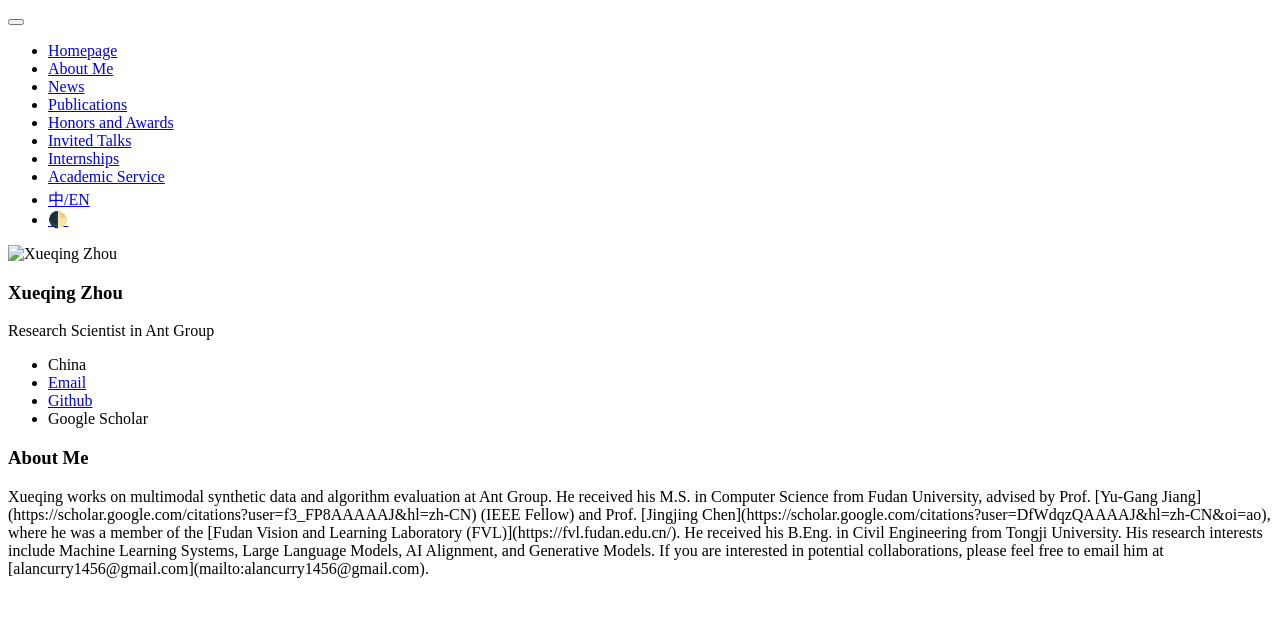
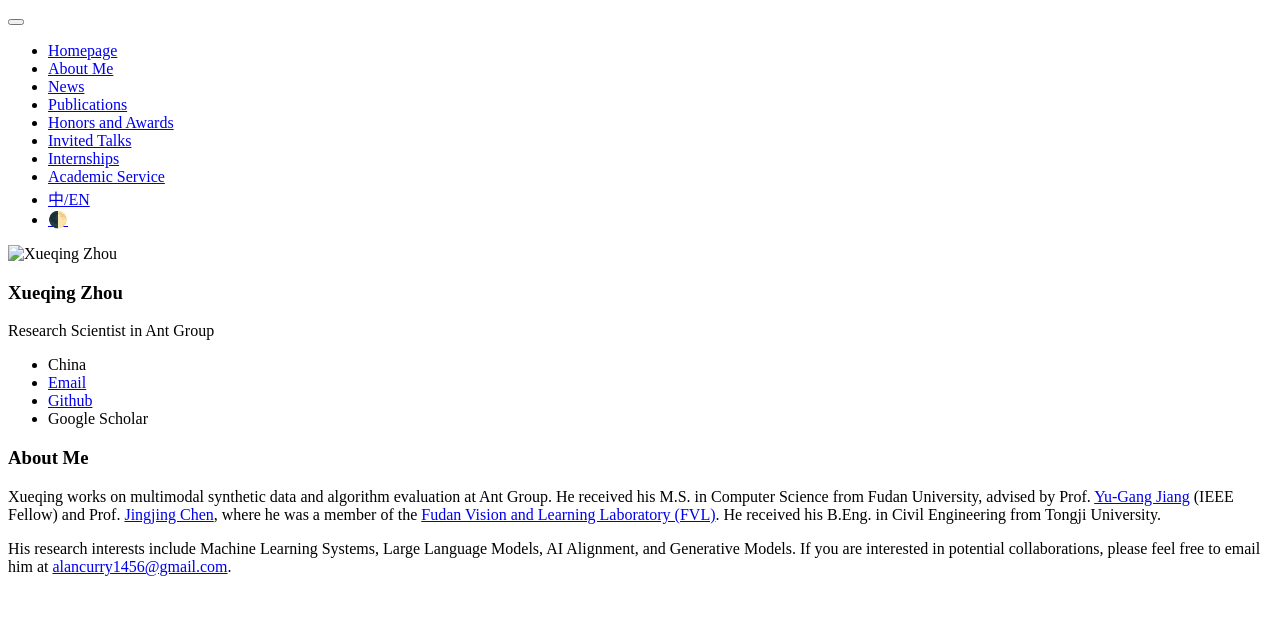
Before and after one commit to XueqingZhou/XueqingZhou.github.io, a Jekyll site: the page built from _pages/includes/intro.md, in a window 1280 px wide. Shown: the top 617 px of the page. Built offline with Jekyll 4.4.1, drawn with Linux system fonts in a browser that asks for light colours; our own code applies the rules of GitHub Pages for plain Markdown files.

Commit message:
fix: enable markdown rendering inside language blocks for About Me

```diff
--- a/_pages/includes/intro.md
+++ b/_pages/includes/intro.md
@@ -1,12 +1,12 @@
 # About Me
 
-<div data-i18n="en">
+<div data-i18n="en" markdown="1">
 Xueqing works on multimodal synthetic data and algorithm evaluation at Ant Group. He received his M.S. in Computer Science from Fudan University, advised by Prof. [Yu-Gang Jiang](https://scholar.google.com/citations?user=f3_FP8AAAAAJ&hl=zh-CN) (IEEE Fellow) and Prof. [Jingjing Chen](https://scholar.google.com/citations?user=DfWdqzQAAAAJ&hl=zh-CN&oi=ao), where he was a member of the [Fudan Vision and Learning Laboratory (FVL)](https://fvl.fudan.edu.cn/). He received his B.Eng. in Civil Engineering from Tongji University.
 
 His research interests include Machine Learning Systems, Large Language Models, AI Alignment, and Generative Models. If you are interested in potential collaborations, please feel free to email him at [alancurry1456@gmail.com](mailto:alancurry1456@gmail.com).
 </div>
 
-<div data-i18n="zh" style="display:none">
+<div data-i18n="zh" style="display:none" markdown="1">
 Xueqing 目前在蚂蚁集团从事多模态合成数据与算法评测相关工作。研究生毕业于复旦大学计算机科学技术学院，师从 [姜育刚](https://scholar.google.com/citations?user=f3_FP8AAAAAJ&hl=zh-CN) 教授（IEEE Fellow）与 [陈静静](https://scholar.google.com/citations?user=DfWdqzQAAAAJ&hl=zh-CN&oi=ao) 教授，并曾是 [复旦视觉与学习实验室（FVL）](https://fvl.fudan.edu.cn/) 成员。本科毕业于同济大学土木工程学院。
 
 他的研究兴趣包括机器学习系统、大语言模型、AI 对齐与生成式模型。如有合作意向，欢迎邮件联系：[alancurry1456@gmail.com](mailto:alancurry1456@gmail.com)。
```
